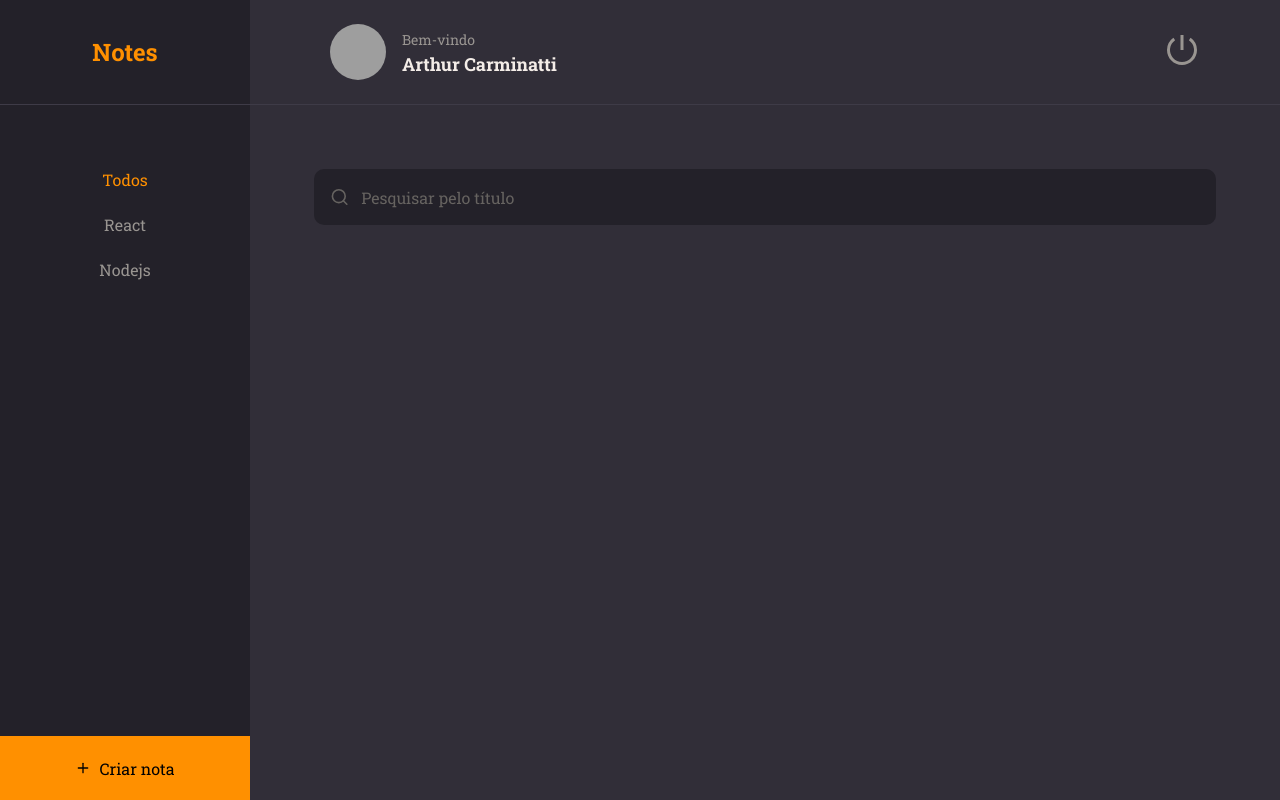
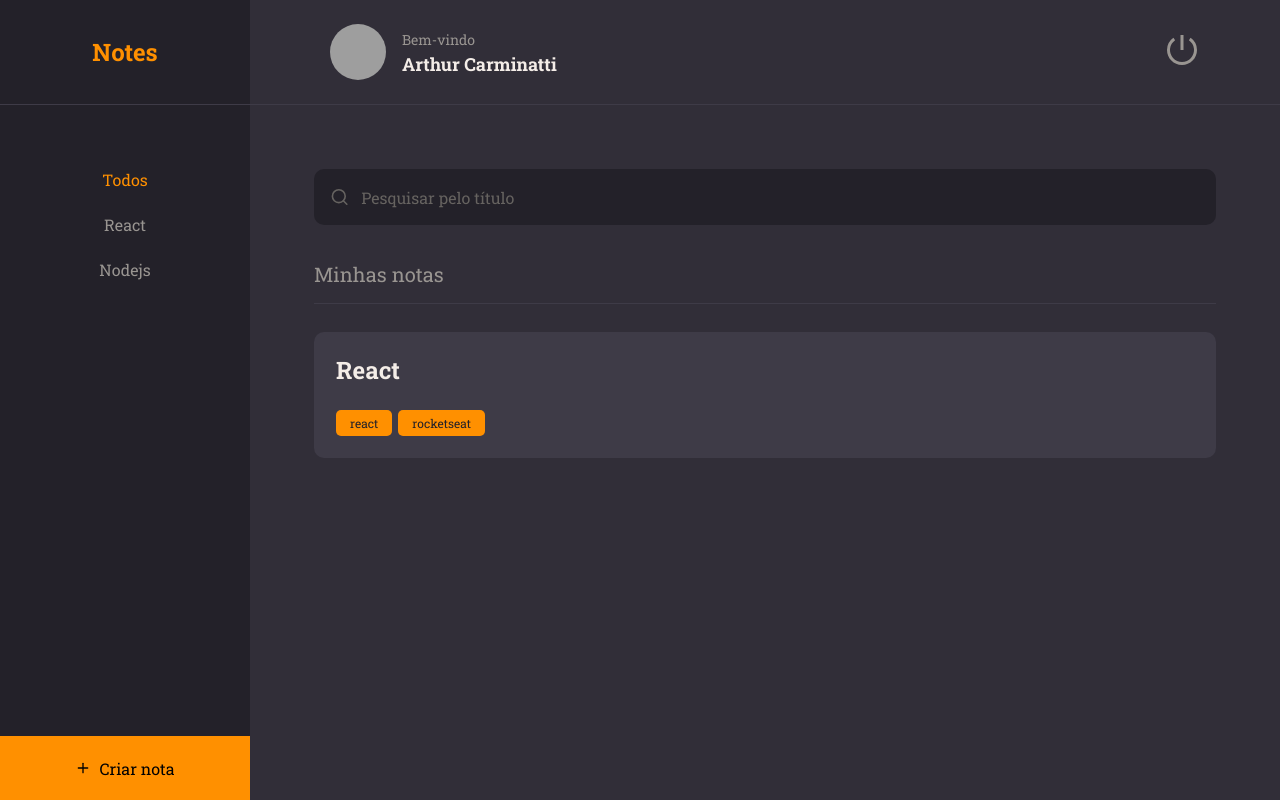
Before and after one commit to arthur-carminatti/Notes, a React (Vite) app: page / in a window 1280 px wide. Built offline with nearby package versions, Linux system fonts and the light colour scheme; grey boxes are pictures that could not be loaded.

Commit message:
Component notes

```diff
--- /dev/null
+++ b/src/components/Note/index.jsx
@@ -0,0 +1,23 @@
+import { Tag } from "../Tag";
+import { Container } from "./styles";
+
+export function Note({ data, ...rest }) {
+    return (
+        <Container {...rest}>
+            <h1>{data.title}</h1>
+
+            {
+                data.tags &&
+                <footer>
+                    {
+                        data.tags.map(tag => {
+                            return (
+                                <Tag title={tag.name} key={tag.id} />
+                            )
+                        })
+                    }
+                </footer>
+            }
+        </Container>
+    )
+}
--- /dev/null
+++ b/src/components/Note/styles.js
@@ -0,0 +1,26 @@
+import { styled } from "styled-components";
+
+export const Container = styled.div`
+    width: 100%;
+    background-color: ${({theme}) => theme.COLORS.BACKGROUND_700};
+
+    border: none;
+    border-radius: 10px;
+
+    padding: 22px;
+    margin-bottom: 16px;
+
+    > h1 {
+        flex: 1;
+        text-align: left;
+        font-weight: 700;
+        font-size: 24px;
+        color: ${({theme}) => theme.COLORS.WHITE};
+    }
+
+    > footer {
+        width: 100%;
+        display: flex;
+        margin-top: 24px;
+    }
+`
--- a/src/components/Tag/index.jsx
+++ b/src/components/Tag/index.jsx
@@ -1,8 +1,8 @@
 import { Container } from "./styles";
 
-export function Tag({ title }) {
+export function Tag({ title, ...rest }) {
     return (
-        <Container>
+        <Container {...rest}>
             {title}
         </Container>
     )
--- a/src/pages/Home/index.jsx
+++ b/src/pages/Home/index.jsx
@@ -3,6 +3,8 @@ import { ButtonText } from "../../components/ButtonText";
 import { Header } from "../../components/Header";
 import { Brand, Container, Content, Menu, Search, NewNote } from "./styles";
 import { Input } from '../../components/Input';
+import { Section } from '../../components/Section';
+import { Note } from '../../components/Note';
 
 export function Home() {
     return (
@@ -24,7 +26,16 @@ export function Home() {
             </Search>
 
             <Content>
-
+                <Section title="Minhas notas">
+                    <Note data={{
+                        title: 'React',
+                        tags: [
+                            { id: '1', name: 'react'},
+                            { id: '2', name: 'rocketseat'}
+                        ]
+                    }}
+                    />
+                </Section>
             </Content>
 
             <NewNote>
--- a/src/pages/Home/styles.js
+++ b/src/pages/Home/styles.js
@@ -15,6 +15,7 @@ export const Container = styled.div`
 
     background-color: ${({ theme }) => theme.COLORS.BACKGROUND_800};
 `
+
 export const Brand = styled.div`
     grid-area: brand;
 
@@ -33,6 +34,7 @@ export const Brand = styled.div`
         color: ${({ theme }) => theme.COLORS.ORANGE};
     }
 `
+
 export const Menu = styled.ul`
     grid-area: menu;
     background-color: ${({ theme }) => theme.COLORS.BACKGROUND_900};
@@ -45,14 +47,18 @@ export const Menu = styled.ul`
     }
 
 `
+
 export const Search = styled.div`
     grid-area: search;
-
     padding: 64px 64px 0;
 `
+
 export const Content = styled.div`
     grid-area: content;
+    padding: 0 64px;
+    overflow-y: auto;
 `
+
 export const NewNote = styled.button`
     grid-area: newnote;
 
```
